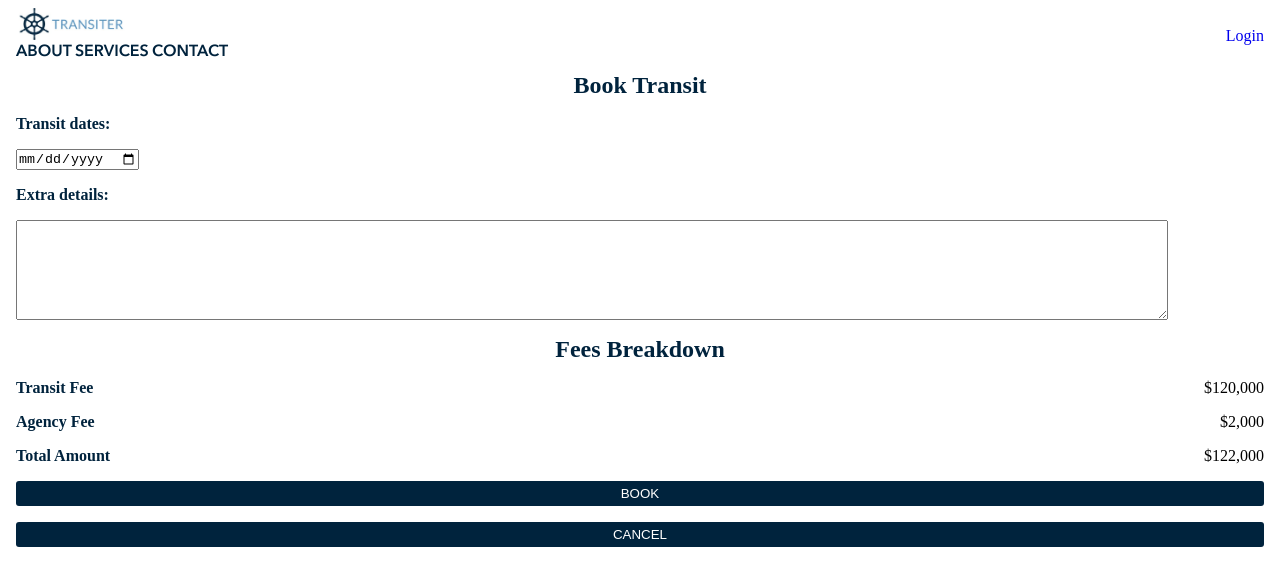
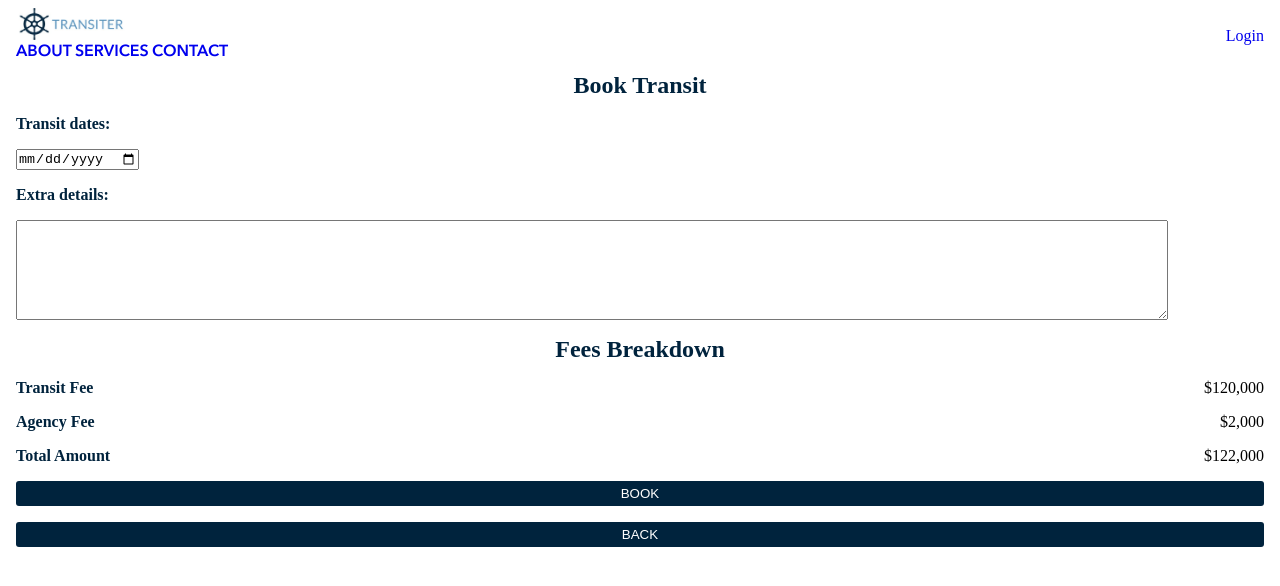
Before and after one commit to danyc23/Transiter, a React (Create React App) app in the folder client/: page /newbooking in a window 1280 px wide. Shown: the top 586 px of the page. Built offline with nearby package versions, Linux system fonts and the light colour scheme.

Commit message:
About services contact page added

```diff
--- a/client/src/components/Navbar.jsx
+++ b/client/src/components/Navbar.jsx
@@ -13,9 +13,15 @@ function Navbar() {
           <section className="navbar-logo"></section>
         </Link>
         <section className="navbar-options">
-          <p className="navbar-options__item">ABOUT</p>
-          <p className="navbar-options__item">SERVICES</p>
-          <p className="navbar-options__item">CONTACT</p>
+          <Link to="/about">
+            <p className="navbar-options__item">ABOUT</p>
+          </Link>
+          <Link to="/services">
+            <p className="navbar-options__item">SERVICES</p>
+          </Link>
+          <Link to="/contact">
+            <p className="navbar-options__item">CONTACT</p>
+          </Link>
         </section>
       </div>
 
--- a/client/src/index.js
+++ b/client/src/index.js
@@ -7,6 +7,9 @@ import Register from "./pages/Register";
 import Profile from "./pages/Profile";
 import NewBooking from "./pages/NewBooking";
 import Edit from "./pages/Edit";
+import About from "./pages/About";
+import Services from "./pages/Services";
+import Contact from "./pages/Contact";
 
 ReactDOM.render(
   <Router>
@@ -17,6 +20,9 @@ ReactDOM.render(
       <Route path="/profile" component={Profile}></Route>
       <Route path="/newbooking" component={NewBooking} />
       <Route path="/edit/:id" component={Edit} />
+      <Route path="/about" component={About} />
+      <Route path="/services" component={Services} />
+      <Route path="/contact" component={Contact} />
     </Switch>
   </Router>,
 
--- /dev/null
+++ b/client/src/pages/About.jsx
@@ -0,0 +1,10 @@
+import React from "react";
+import Navbar from "../components/Navbar";
+
+export default function About() {
+  return (
+    <div>
+      <Navbar />
+    </div>
+  );
+}
--- /dev/null
+++ b/client/src/pages/Contact.jsx
@@ -0,0 +1,10 @@
+import React from "react";
+import Navbar from "../components/Navbar";
+
+export default function Contact() {
+  return (
+    <div>
+      <Navbar />
+    </div>
+  );
+}
--- a/client/src/pages/Edit.jsx
+++ b/client/src/pages/Edit.jsx
@@ -80,7 +80,7 @@ export default class Edit extends Component {
               EDIT
             </button>
             <Link to="/profile">
-              <button className="new-booking__btn">CANCEL</button>
+              <button className="new-booking__btn">BACK</button>
             </Link>
           </div>
         </form>
--- a/client/src/pages/Login.jsx
+++ b/client/src/pages/Login.jsx
@@ -84,9 +84,11 @@ class Login extends React.Component {
                 </div>
                 <div className="login-container__remember">
                   <div>
-                    <button className="login-container__remember-btn">
-                      Cancel
-                    </button>
+                    <Link to="/">
+                      <button className="login-container__remember-btn">
+                        Cancel
+                      </button>
+                    </Link>
                   </div>
 
                   <Link className="nav-link" to="./register">
--- a/client/src/pages/NewBooking.jsx
+++ b/client/src/pages/NewBooking.jsx
@@ -75,7 +75,7 @@ class NewBooking extends React.Component {
               BOOK
             </button>
             <Link to="/profile">
-              <button className="new-booking__btn">CANCEL</button>
+              <button className="new-booking__btn">BACK</button>
             </Link>
           </div>
         </form>
--- /dev/null
+++ b/client/src/pages/Services.jsx
@@ -0,0 +1,10 @@
+import React from "react";
+import Navbar from "../components/Navbar";
+
+export default function Services() {
+  return (
+    <div>
+      <Navbar />
+    </div>
+  );
+}
```
